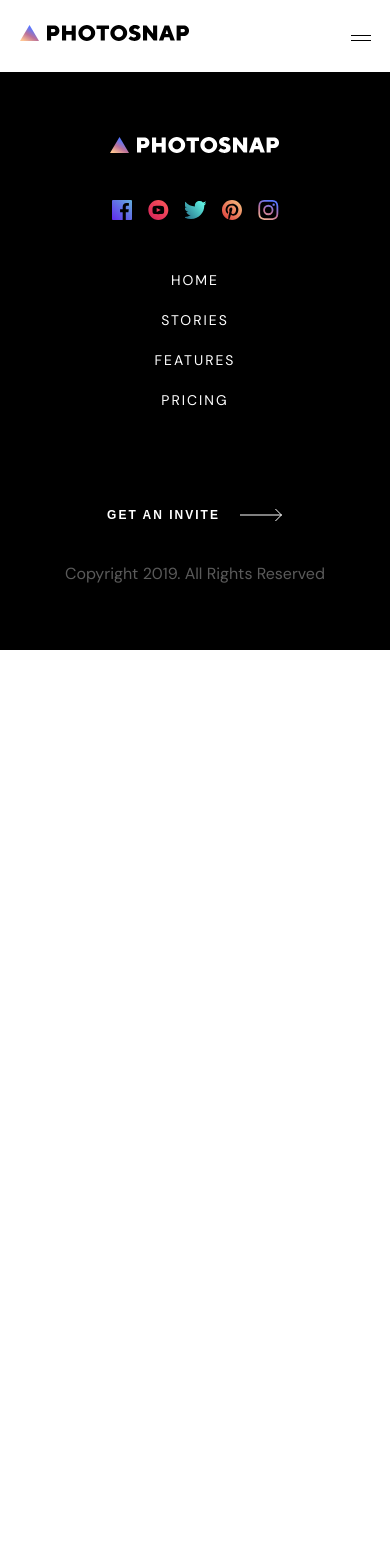
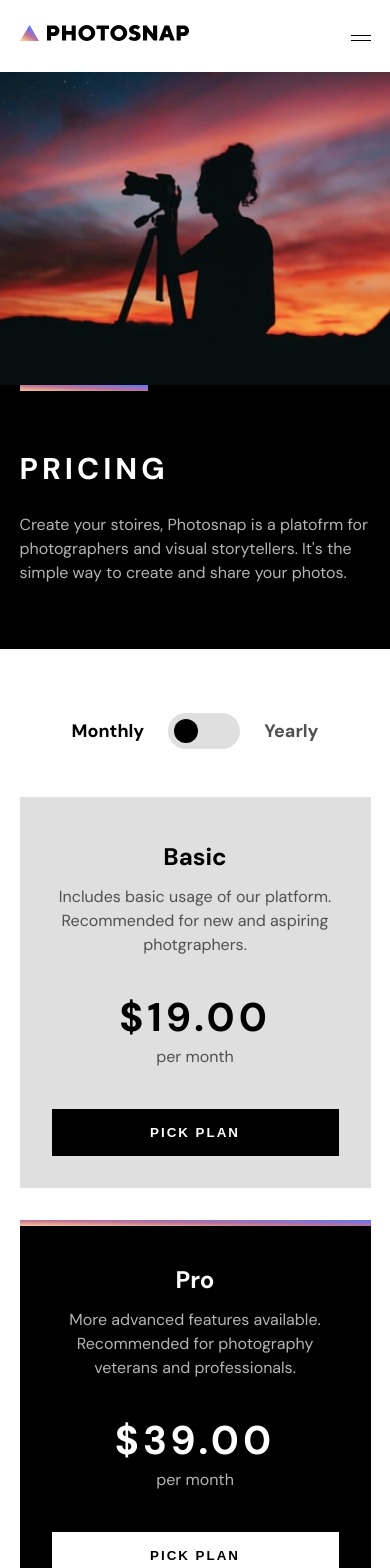
Before and after one commit to thomasthuynh/photosnap, a React (Vite) app: page /pricing in a window 390 px wide. Shown: the top 1568 px of the page. Before the commit the page ends 844 px from the top, so only its background shows below. Built offline with nearby package versions, Linux system fonts and the light colour scheme.

Commit message:
Added and styled mobile Pricing header and subscriptions. Implemented toggle button for monthly and yearly subscriptions

```diff
--- a/src/App.tsx
+++ b/src/App.tsx
@@ -2,6 +2,7 @@ import { Routes, Route } from "react-router-dom";
 import Home from "./pages/Home";
 import Stories from "./pages/Stories"
 import Features from "./pages/Features";
+import Pricing from "./pages/Pricing";
 
 import Nav from "./components/Nav";
 import Footer from "./components/Footer";
@@ -17,6 +18,7 @@ function App() {
         <Route path="/" element={<Home />} />
         <Route path="/stories" element={<Stories />} />
         <Route path="/features" element={<Features />} />
+        <Route path="/pricing" element={<Pricing />} />
       </Routes>
       <Footer />
     </div>
--- a/src/components/Footer.tsx
+++ b/src/components/Footer.tsx
@@ -52,7 +52,7 @@ const Footer = (props: Props) => {
                 <Link to="/features">Features</Link>
               </li>
               <li>
-                <Link to="/">Pricing</Link>
+                <Link to="/pricing">Pricing</Link>
               </li>
             </ul>
           </div>
--- a/src/components/Nav.tsx
+++ b/src/components/Nav.tsx
@@ -29,7 +29,7 @@ const Nav = () => {
               <Link to="/features">Features</Link>
             </li>
             <li>
-              <Link to="/">Pricing</Link>
+              <Link to="/pricing">Pricing</Link>
             </li>
           </ul>
 
@@ -58,7 +58,7 @@ const Nav = () => {
               <Link to="/features">Features</Link>
             </li>
             <li>
-              <Link to="/">Pricing</Link>
+              <Link to="/pricing">Pricing</Link>
             </li>
           </ul>
 
--- a/src/pages/Features.tsx
+++ b/src/pages/Features.tsx
@@ -17,7 +17,7 @@ type Props = {};
 
 const Features = (props: Props) => {
   return (
-    <div className="features">
+    <div id="features">
       <header>
         <div className="featuresHeroImgContainer">
           <picture>
@@ -28,7 +28,6 @@ const Features = (props: Props) => {
         </div>
 
         <div className="featuresTextContainer">
-          {/* <div className="wrapper"> */}
             <div className="featuresText">
               <div className="gradient"></div>
               <h1>Features</h1>
@@ -38,11 +37,10 @@ const Features = (props: Props) => {
                 share their stories.
               </p>
             </div>
-          {/* </div> */}
         </div>
       </header>
 
-      <div className="featuresList wrapper">
+      <main className="featuresList wrapper">
         <Feature
           icon={Responsive}
           title="100% Responsive"
@@ -73,7 +71,7 @@ const Features = (props: Props) => {
           title="Drag & Drop Image"
           description="Easily drag and drop your image and get beautiful shots everytime. No over the top tooling to add friction to creating stories."
         />
-      </div>
+      </main>
 
       <BetaInvite />
     </div>
--- /dev/null
+++ b/src/pages/Pricing.tsx
@@ -0,0 +1,121 @@
+import { useState } from "react";
+import BetaInvite from "../components/BetaInvite";
+import "../scss/_pricing.scss";
+
+import PricingHeroLg from "../assets/pricing/desktop/hero.jpg";
+import PricingHeroMd from "../assets/pricing/tablet/hero.jpg";
+import PricingHeroSm from "../assets/pricing/mobile/hero.jpg";
+
+import Check from "../assets/pricing/desktop/check.svg";
+
+type Props = {};
+
+const Pricing = (props: Props) => {
+  const [annualPlan, setAnnualPlan] = useState<boolean>(false);
+
+  return (
+    <div id="pricing">
+      <header>
+        <div className="pricingHeroImgContainer">
+          <picture>
+            <source media="(min-width: 1280px)" srcSet={PricingHeroLg} />
+            <source media="(min-width: 768px)" srcSet={PricingHeroMd} />
+            <img src={PricingHeroSm} alt="/" />
+          </picture>
+        </div>
+
+        <div className="pricingTextContainer">
+          <div className="pricingText">
+            <div className="gradient"></div>
+            <h1>Pricing</h1>
+            <p>
+              Create your stoires, Photosnap is a platofrm for photographers and
+              visual storytellers. It's the simple way to create and share your
+              photos.
+            </p>
+          </div>
+        </div>
+      </header>
+
+      <main>
+        <div className="wrapper">
+          <div className="subscriptions">
+            <div className="subscriptionType">
+              <p className={annualPlan ? "" : "selectedSubscription"}>
+                Monthly
+              </p>
+              <label className="switch">
+                <input type="checkbox" checked={annualPlan} />
+                <span
+                  className="slider"
+                  onClick={() => setAnnualPlan(!annualPlan)}
+                ></span>
+              </label>
+              <p className={annualPlan ? "selectedSubscription" : ""}>Yearly</p>
+            </div>
+
+            <div className="planOptions">
+              {/* BASIC */}
+              <div className="plan">
+                <div className="planText">
+                  <h2>Basic</h2>
+                  <p>
+                    Includes basic usage of our platform. Recommended for new
+                    and aspiring photgraphers.
+                  </p>
+                </div>
+
+                <div className="planPrice">
+                  <p>${annualPlan ? "190.00" : "19.00"}</p>
+                  <span>per {annualPlan ? "year" : "month"}</span>
+                </div>
+
+                <button>Pick Plan</button>
+              </div>
+
+              {/* PRO */}
+              <div className="plan proPlan">
+                <div className="gradient"></div>
+                <div className="planText">
+                  <h2>Pro</h2>
+                  <p>
+                    More advanced features available. Recommended for
+                    photography veterans and professionals.
+                  </p>
+                </div>
+
+                <div className="planPrice">
+                  <p>${annualPlan ? "390.00" : "39.00"}</p>
+                  <span>per {annualPlan ? "year" : "month"}</span>
+                </div>
+
+                <button>Pick Plan</button>
+              </div>
+
+              {/* BUSINESS */}
+              <div className="plan">
+                <div className="planText">
+                  <h2>Business</h2>
+                  <p>
+                    Additional features available such as more detailed metrics. Recommended for business owners.
+                  </p>
+                </div>
+
+                <div className="planPrice">
+                  <p>${annualPlan ? "990.00" : "99.00"}</p>
+                  <span>per {annualPlan ? "year" : "month"}</span>
+                </div>
+
+                <button>Pick Plan</button>
+              </div>
+            </div>
+          </div>
+        </div>
+      </main>
+
+      <BetaInvite />
+    </div>
+  );
+};
+
+export default Pricing;
--- a/src/scss/_features.scss
+++ b/src/scss/_features.scss
@@ -36,7 +36,7 @@
 }
 
 @media (min-width: 768px) {
-  .features header {
+  #features header {
     display: grid;
     grid-template-columns: repeat(3, 1fr);
   }
@@ -80,7 +80,7 @@
 }
 
 @media (min-width: 1280px) {
-  .features header {
+  #features header {
     grid-template-columns: 45% 55%;
   }
 
--- /dev/null
+++ b/src/scss/_pricing.scss
@@ -0,0 +1,191 @@
+.pricingHeroImgContainer {
+  display: grid;
+}
+
+.pricingTextContainer {
+  padding: 6.4rem 0;
+  color: #fff;
+  background-color: #000;
+  display: flex;
+  justify-content: center;
+  align-items: center;
+  position: relative;
+
+  p {
+    color: #b4b4b4;
+    padding-top: 2.4rem;
+  }
+}
+
+.pricingText {
+  width: 90%;
+
+  .gradient {
+    position: absolute;
+    top: 0;
+    height: 0.6rem;
+    width: 12.8rem;
+    background: linear-gradient(to top right, #ffc593, #bc7198, #5a77ff);
+  }
+}
+
+#pricing {
+  main {
+    padding: 6.4rem 0;
+  }
+}
+
+.subscriptions {
+  display: flex;
+  flex-direction: column;
+  align-items: center;
+}
+
+.subscriptionType {
+  display: flex;
+  align-items: center;
+  padding-bottom: 1.6rem;
+
+  .selectedSubscription {
+    color: #000;
+  }
+
+  p {
+    font-size: 1.8rem;
+    font-weight: bold;
+    color: #505050;
+  }
+
+  button {
+    margin: 0 2.4rem;
+  }
+}
+
+.plan {
+  background-color: #dfdfdf;
+  padding: 3.2rem;
+  margin: 3.2rem 0;
+  display: flex;
+  flex-direction: column;
+  align-items: center;
+
+  button {
+    color: #fff;
+    background-color: #000;
+    padding: 1.6rem 0;
+    width: 100%;
+
+    &:hover {
+      opacity: 0.8;
+    }
+  }
+}
+
+.planText {
+  text-align: center;
+
+  h2 {
+    padding: 1.6rem 0;
+  }
+
+  p {
+    color: #505050;
+  }
+}
+
+.planPrice {
+  text-align: center;
+  padding-top: 4.8rem;
+  padding-bottom: 2.4rem;
+
+  p {
+    font-size: 4rem;
+    font-weight: bold;
+    letter-spacing: 0.4rem;
+  }
+
+  span {
+    display: block;
+    padding: 1.6rem;
+    color: #505050;
+  }
+}
+
+.proPlan {
+  color: #fff;
+  background-color: #000;
+  position: relative;
+
+  .gradient {
+    position: absolute;
+    top: 0;
+    height: 0.6rem;
+    width: 100%;
+    background: linear-gradient(to top right, #ffc593, #bc7198, #5a77ff);
+  }
+
+  .planText {
+    p {
+      color: #b4b4b4;
+    }
+  }
+
+  .planPrice {
+    span {
+      color: #b4b4b4;
+    }
+  }
+
+  button {
+    color: #000;
+    background-color: #fff;
+  }
+}
+
+.switch {
+  position: relative;
+  display: inline-block;
+  width: 7.2rem;
+  height: 3.6rem;
+  margin: 0 2.4rem;
+}
+
+.switch {
+  input {
+    opacity: 0;
+    width: 0;
+    height: 0;
+  }
+}
+
+.slider {
+  position: absolute;
+  cursor: pointer;
+  top: 0;
+  bottom: 0;
+  left: 0;
+  right: 0;
+  background-color: #dfdfdf;
+  border-radius: 5rem;
+}
+
+.slider:before {
+  position: absolute;
+  content: "";
+  height: 2.4rem;
+  width: 2.4rem;
+  top: 0.6rem;
+  left: 0.6rem;
+  border-radius: 50%;
+  background-color: #000;
+  transition: all 300ms ease;
+}
+
+input:checked + .slider {
+  background-color: #000;
+}
+
+input:checked + .slider:before {
+  transform: translateX(3.6rem);
+  background-color: #fff;
+}
```
